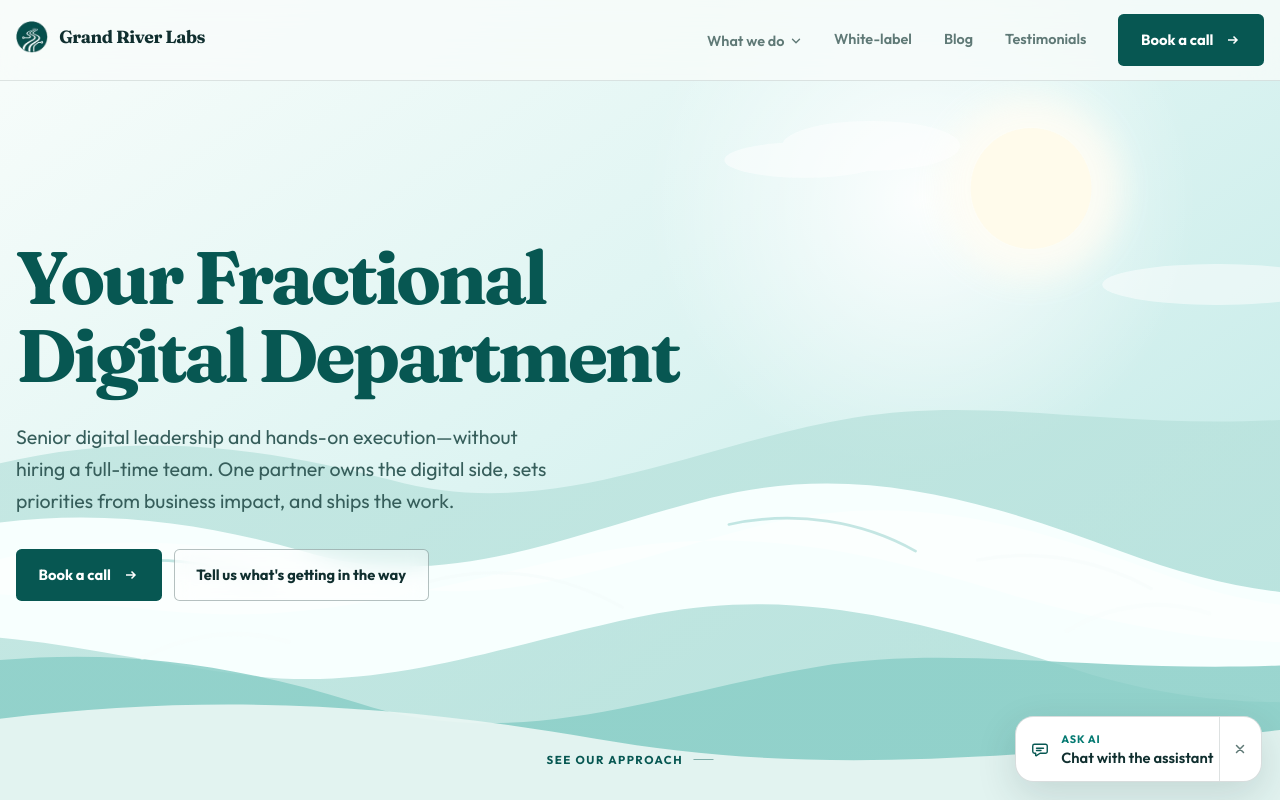
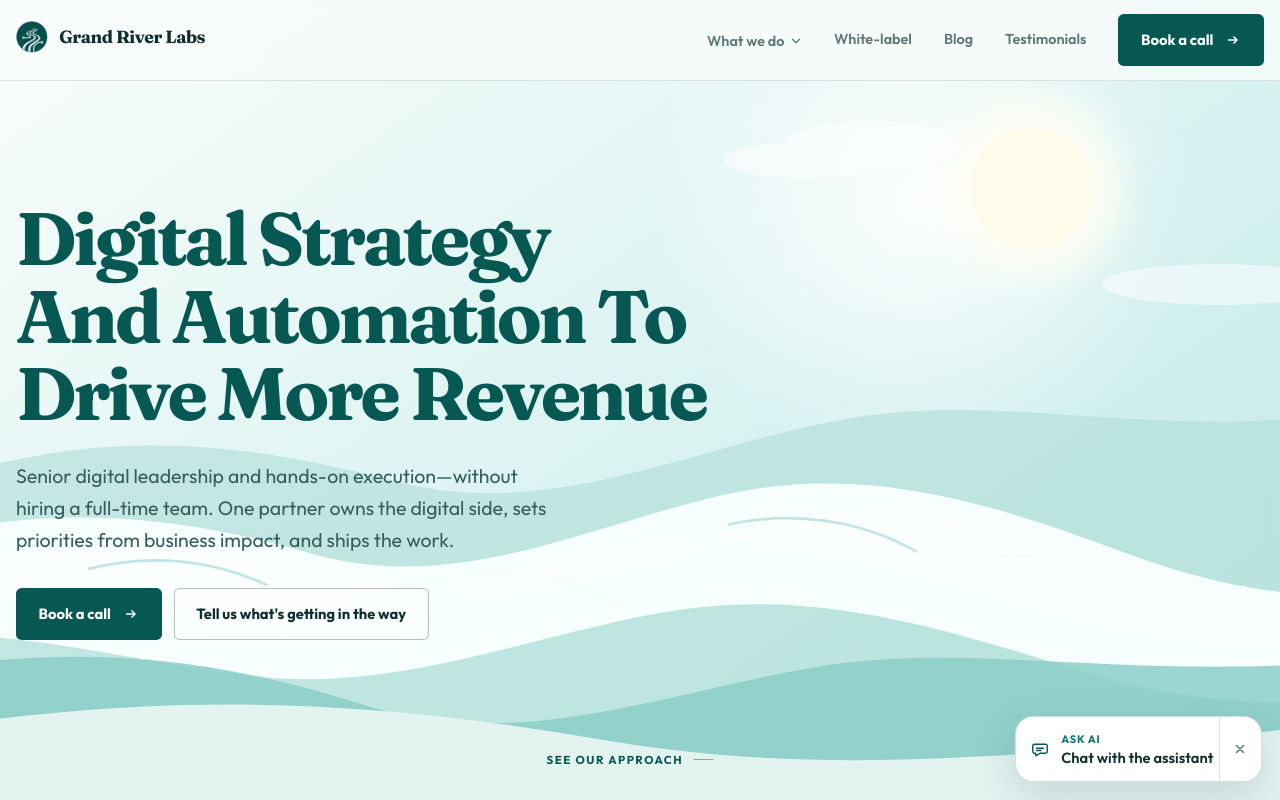
Before and after one commit to duncan-io/grand-river-labs, a Next.js app: page / in a window 1280 px wide. Shown: the top 800 px of the page. Built offline with nearby package versions, Linux system fonts and the light colour scheme.

Commit message:
Make headline changes

```diff
--- a/components/hero.tsx
+++ b/components/hero.tsx
@@ -157,7 +157,7 @@ export function Hero() {
       <div className="shell">
         <div className="hero__content">
           <h1 className="hero__headline">
-            Your Fractional Digital Department
+            Digital Strategy And Automation To Drive More Revenue
           </h1>
           <p className="hero__copy">
             Senior digital leadership and hands-on execution—without hiring a
```
